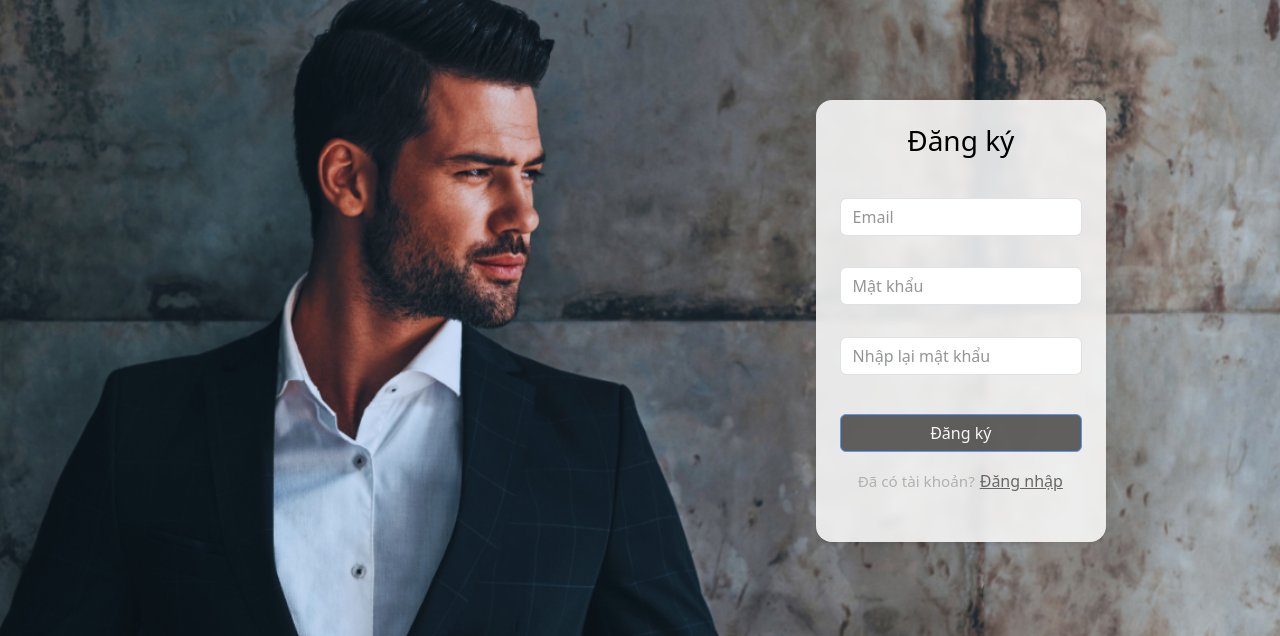
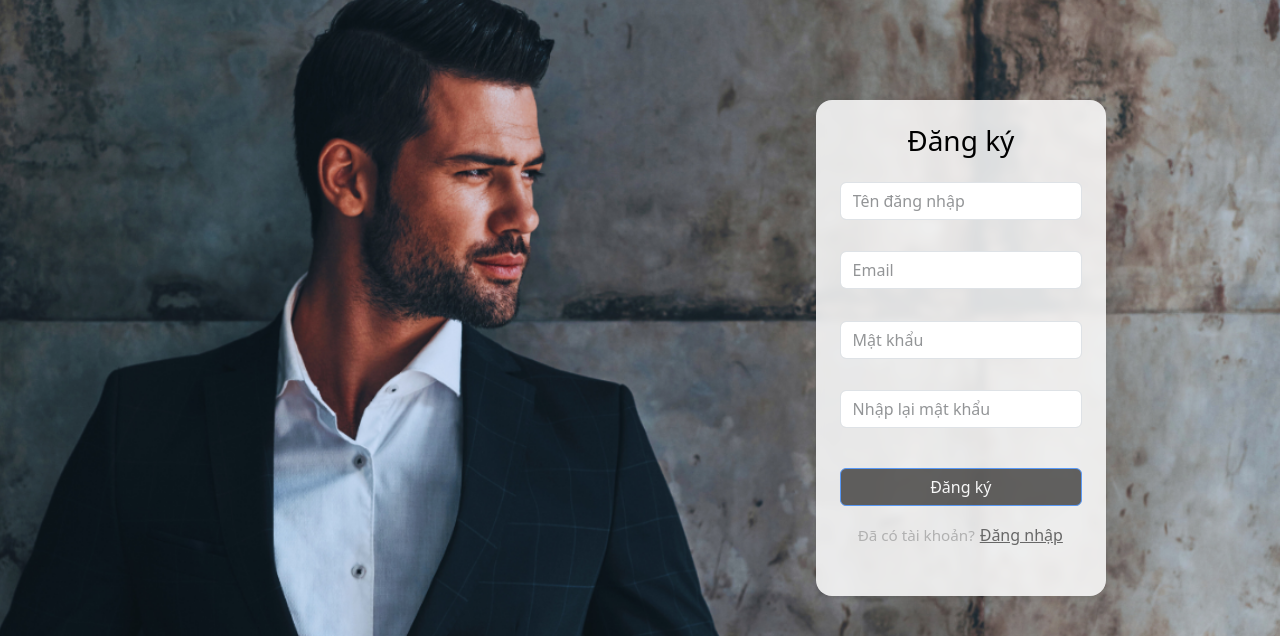
Before and after one commit to BTu-newbiecod/flask-ecommerce-project, a Flask app: page /auth/register in a window 1280 px wide. Shown: the part 56-692 px from the top of the page. Run offline with Flask 3, Linux system fonts and the light colour scheme; some libraries are stand-ins or nearby versions.

Commit message:
thêm nhập username vào register - đã hoàn thành task 1

```diff
--- a/app/templates/auth/login.html
+++ b/app/templates/auth/login.html
@@ -82,7 +82,6 @@
 
             loginBtn.disabled = !(hasEmail && hasPassword);
 
-            // Giữ nguyên logic hiển thị lỗi của bạn frontend
             const emailError = document.getElementById("emailError");
             if (document.activeElement === emailInput && !hasEmail) {
                 emailError.classList.add("show");
--- a/app/templates/auth/register.html
+++ b/app/templates/auth/register.html
@@ -1,6 +1,6 @@
 {% extends "base.html" %}
 
-{% block title %}Đăng ký{% endblock %}
+{% block title %}Đăng ký{% endblock %}
 
 {% block head_css %}
     {{ super() }}
@@ -32,30 +32,29 @@
         <div class="col-md-5" style="width: 30%;">
             <div class="card shadow-sm border-0 rounded-4" style="height: auto;">
                 <div class="card-body p-4">
-                    <h3 class="text-center mb-4 text-primary register-text">Đăng ký</h3>
+                    <h3 class="text-center mb-4 text-primary register-text">Đăng ký</h3>
 
                     <form method="POST" action="{{ url_for('auth.register') }}">
-                        {{ form.hidden_tag() }}
+                        {{ form.hidden_tag() }} <div class="mb-2" style="margin-top: 1rem;">
+                           {{ form.username(class="form-control", id="usernameInput", placeholder="Tên đăng nhập", required=true) }}
+                           <small id="usernameError" class="text-danger error-msg">Vui lòng điền vào mục này!</small>
+                        </div>
 
-                        <!-- Email -->
-                        <div class="mb-2" style="margin-top: 2.5rem;">
+                        <div class="mb-2">
                             {{ form.email(class="form-control", id="emailInput", placeholder="Email", required=true) }}
                             <small id="emailError" class="text-danger error-msg">Vui lòng điền vào mục này!</small>
                         </div>
 
-                        <!-- Mật khẩu -->
                         <div class="mb-2">
                             {{ form.password(class="form-control", id="passwordInput", placeholder="Mật khẩu", required=true) }}
                             <small id="passwordError" class="text-danger error-msg">Vui lòng điền vào mục này!</small>
                         </div>
 
-                        <!-- Nhập lại mật khẩu -->
                         <div class="mb-3">
                             {{ form.confirm_password(class="form-control", id="confirmPasswordInput", placeholder="Nhập lại mật khẩu", required=true) }}
                             <small id="confirmPasswordError" class="text-danger error-msg">Mật khẩu không khớp!</small>
                         </div>
 
-                        <!-- Nút đăng ký -->
                         <div class="mb-3">
                             {{ form.submit(class="btn btn-primary w-100 register-button-link", id="registerBtn") }}
                         </div>
@@ -74,6 +73,7 @@
 
 {% block scripts %}
     <script>
+        const usernameInput = document.getElementById("usernameInput");
         const emailInput = document.getElementById("emailInput");
         const passwordInput = document.getElementById("passwordInput");
         const confirmPasswordInput = document.getElementById("confirmPasswordInput");
@@ -82,30 +82,33 @@
         registerBtn.disabled = true;
 
         function checkInputs() {
+            const hasUsername = usernameInput.value.trim() !== "";
             const hasEmail = emailInput.value.trim() !== "";
             const hasPassword = passwordInput.value.trim() !== "";
             const hasConfirmPassword = confirmPasswordInput.value.trim() !== "";
             const matchPassword = passwordInput.value === confirmPasswordInput.value;
 
+            // chỉ thêm username
+            const usernameError = document.getElementById("usernameError");
+            if (document.activeElement === usernameInput && !hasUsername) usernameError.classList.add("show");
+            else usernameError.classList.remove("show");
+
             const emailError = document.getElementById("emailError");
-        const passwordError = document.getElementById("passwordError");
-        const confirmPasswordError = document.getElementById("confirmPasswordError");
-
-        // Kiem tra email trong
             if (document.activeElement === emailInput && !hasEmail) emailError.classList.add("show");
             else emailError.classList.remove("show");
 
-        // Kiem tra mat khau trong
+            const passwordError = document.getElementById("passwordError");
             if (document.activeElement === passwordInput && !hasPassword) passwordError.classList.add("show");
             else passwordError.classList.remove("show");
 
-        // Kiem tra xac nhan mat khau
+            const confirmPasswordError = document.getElementById("confirmPasswordError");
             if (!matchPassword && hasConfirmPassword) confirmPasswordError.classList.add("show");
             else confirmPasswordError.classList.remove("show");
 
-        registerBtn.disabled = !(hasEmail && hasPassword && hasConfirmPassword && matchPassword);
+            registerBtn.disabled = !(hasUsername && hasEmail && hasPassword && hasConfirmPassword && matchPassword);
         }
 
+        usernameInput.addEventListener("input", checkInputs);
         emailInput.addEventListener("input", checkInputs);
         passwordInput.addEventListener("input", checkInputs);
         confirmPasswordInput.addEventListener("input", checkInputs);
```
Lines whose indentation alone changed are shown as unchanged.
